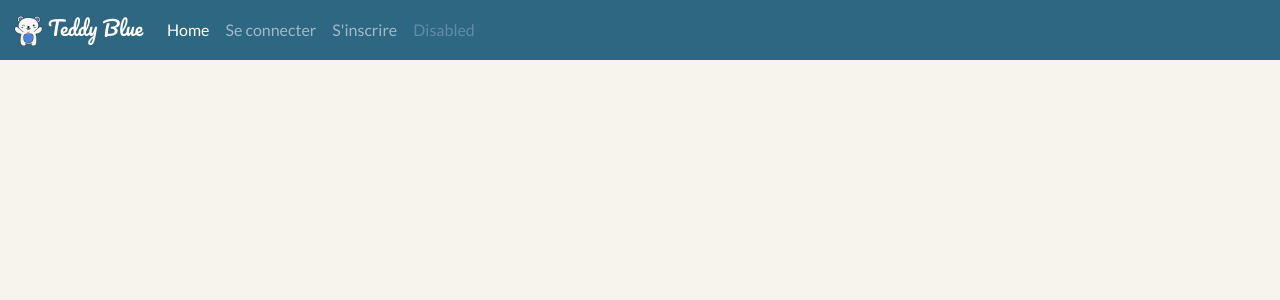
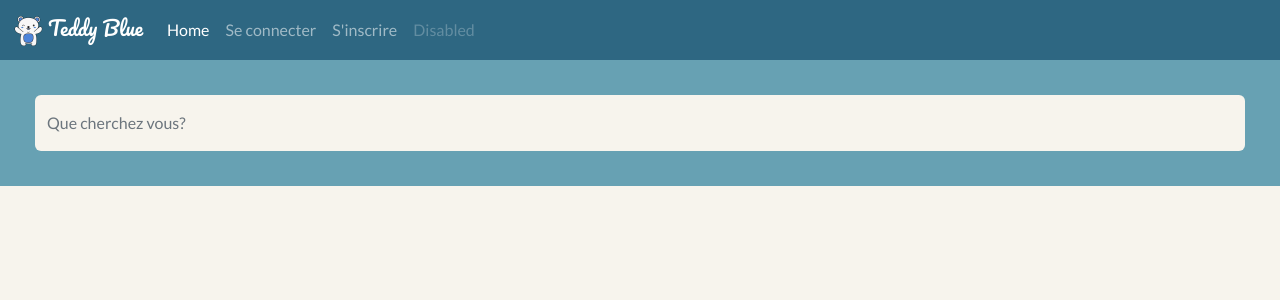
Before and after one commit to Deotyma/teddy, a Vue app in the folder teddy/: page /sign-up in a window 1280 px wide. Shown: the top 300 px of the page. Built offline with nearby package versions, Linux system fonts and the light colour scheme.

Commit message:
add new routes

```diff
--- /dev/null
+++ b/teddy/src/components/FormSignUp.vue
@@ -0,0 +1,7 @@
+<template>
+     <div class="container-fluid search-bar bg-secondary" style="padding: 35px;">
+        <form action="" method="post">
+            <input type="text" class="form-control border-0 py-3" placeholder="Que cherchez vous?">
+        </form>
+     </div>
+</template>
--- a/teddy/src/router/index.js
+++ b/teddy/src/router/index.js
@@ -1,5 +1,6 @@
 import { createRouter, createWebHistory } from 'vue-router'
 import HomeView from '../views/HomeView.vue'
+import SignIn from '../views/SignIn.vue'
 
 const router = createRouter({
   history: createWebHistory(import.meta.env.BASE_URL),
@@ -8,6 +9,16 @@ const router = createRouter({
       path: '/',
       name: 'home',
       component: HomeView
+    },
+    {
+      path: '/sign-in',
+      name: 'signIn',
+      component:()=>import ('../views/SignIn.vue')
+    },
+    {
+      path: '/sign-up',
+      name: 'signUp',
+      component:()=>import ('../views/SignUp.vue')
     }
   ]
 })
--- /dev/null
+++ b/teddy/src/views/SignUp.vue
@@ -0,0 +1,6 @@
+<script setup>
+    import FormSignUp from '../components/FormSignUp.vue';
+</script>
+<template>
+    <FormSignUp/>
+</template>
```
